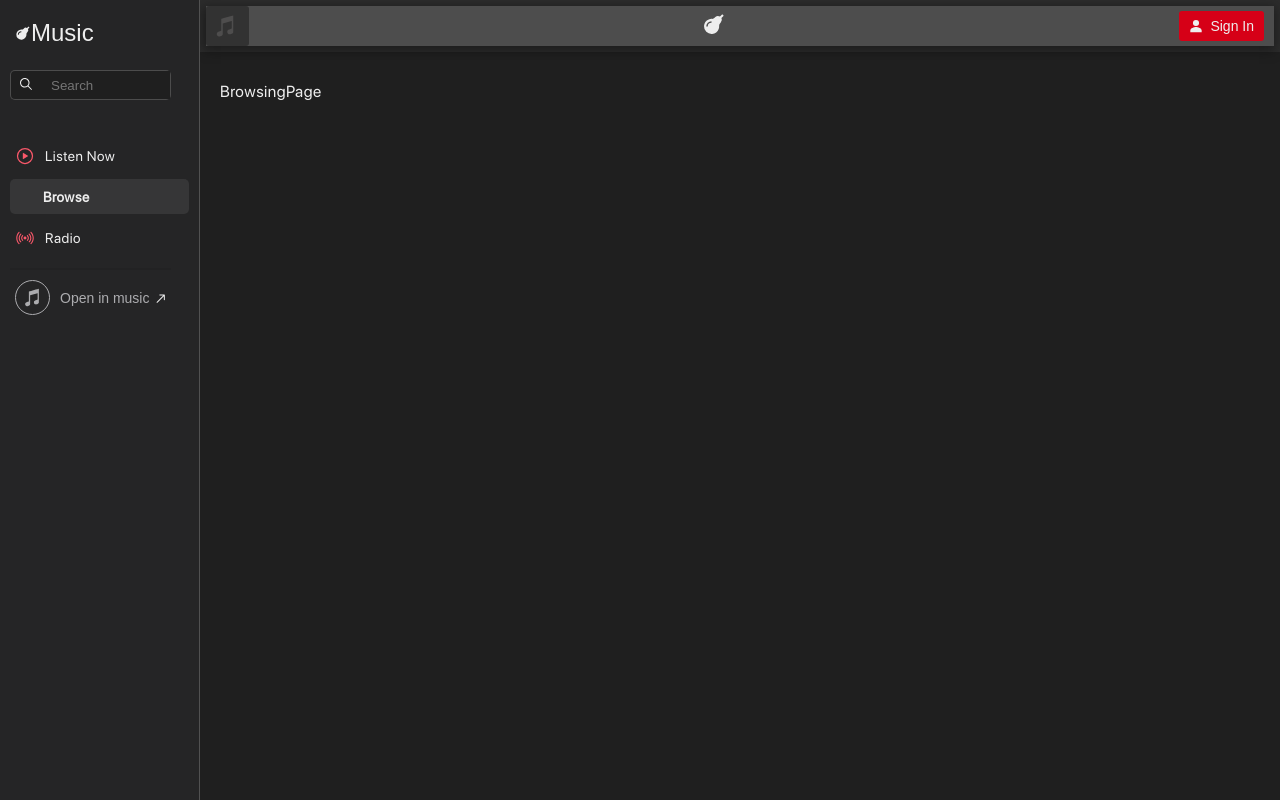
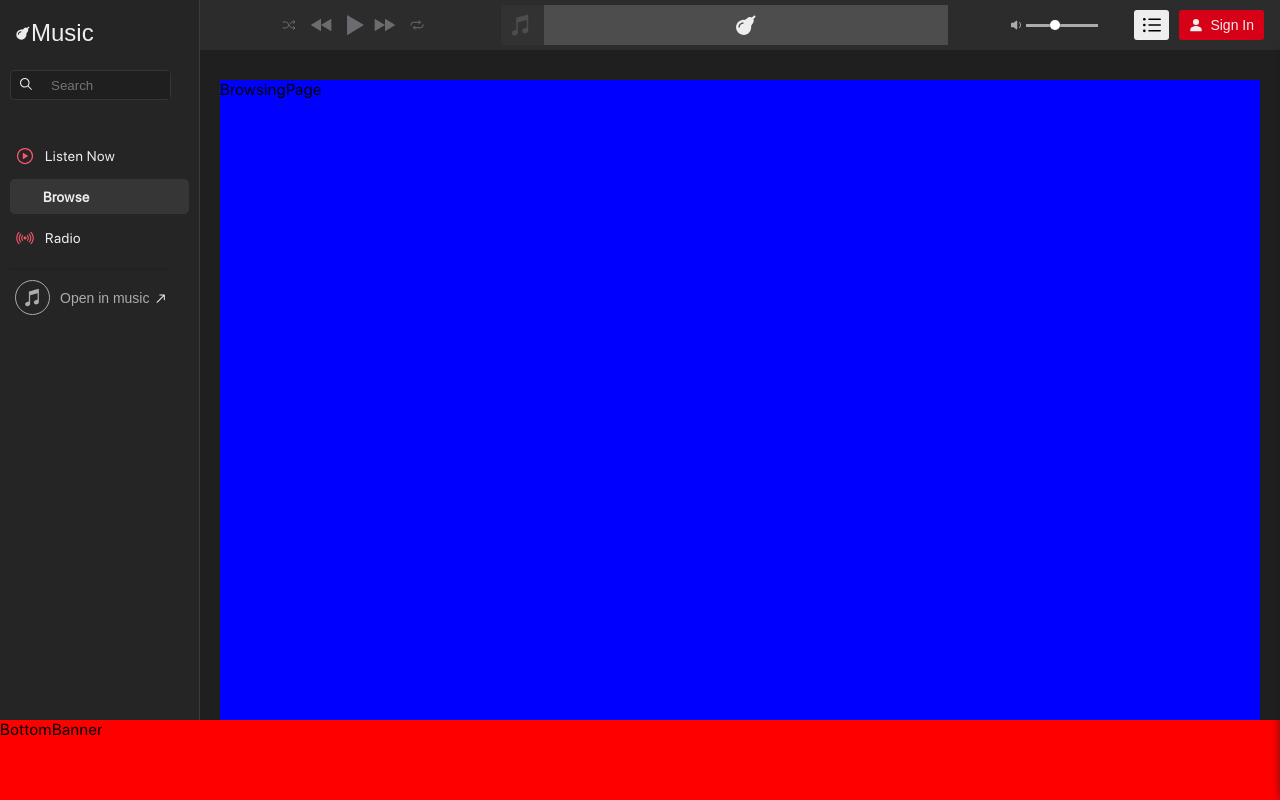
Before and after one commit to H-zakaria/Pearpple_music, a React (Vite) app: page /browse in a window 1280 px wide. Built offline with nearby package versions, Linux system fonts and the light colour scheme; some icons are missing.

Commit message:
playlist_modal

```diff
--- a/src/components/layout/audio_player/AudioPlayer.tsx
+++ b/src/components/layout/audio_player/AudioPlayer.tsx
@@ -1,27 +1,43 @@
 import React from "react";
 import "./audio_player.scss";
 import { IoMusicalNotesSharp, IoPersonSharp } from "react-icons/io5";
+import { IoIosList } from "react-icons/io";
 import { BiSolidPear } from "react-icons/bi";
+import AudioMenu from "./audio_menu/AudioMenu";
+import SoundInput from "./sound_input/SoundInput";
 
 type Props = {
   setShowPlayerModal: (arg: boolean) => void;
+  toggleModal: () => void;
 };
-const AudioPlayer: React.FC<Props> = ({ setShowPlayerModal }) => {
+const AudioPlayer: React.FC<Props> = ({ setShowPlayerModal, toggleModal }) => {
   return (
     <div id="audio_player">
       <div className="container">
-        <button className="modal_btn" onClick={(e) => setShowPlayerModal(true)}>
+        <AudioMenu />
+        <div className="btn_group">
+          <button
+            className="modal_btn"
+            onClick={() => setShowPlayerModal(true)}
+          >
             <IoMusicalNotesSharp size={24} />
           </button>
           <div className="logo">
             <BiSolidPear size={24} />
           </div>
+        </div>
+        <SoundInput />
+        <div className="btn_group">
+          <button className="playlist_btn" onClick={toggleModal}>
+            <IoIosList size={24} />
+          </button>
           <button className="sign_in">
             <IoPersonSharp />
             Sign in
           </button>
         </div>
       </div>
+    </div>
   );
 };
 
--- /dev/null
+++ b/src/components/layout/audio_player/audio_menu/AudioMenu.tsx
@@ -0,0 +1,38 @@
+import React from "react";
+import "./audio_menu.scss";
+import {
+  IoPlaySharp,
+  IoPlayBackSharp,
+  IoPlayForwardSharp,
+  IoShuffleOutline,
+  IoRepeatOutline,
+} from "react-icons/io5";
+
+const AudioMenu: React.FC = () => {
+  const playIconSize = 28;
+  const iconSize = 22;
+  const smallerIconSize = 16;
+  return (
+    <div id="audio_menu">
+      <div className="audio_buttons">
+        <button className="smaller">
+          <IoShuffleOutline size={smallerIconSize} />
+        </button>
+        <button>
+          <IoPlayBackSharp size={iconSize} />
+        </button>
+        <button>
+          <IoPlaySharp size={playIconSize} id="play_btn" />
+        </button>
+        <button>
+          <IoPlayForwardSharp size={iconSize} />
+        </button>
+        <button className="smaller">
+          <IoRepeatOutline size={smallerIconSize} />
+        </button>
+      </div>
+    </div>
+  );
+};
+
+export default AudioMenu;
--- /dev/null
+++ b/src/components/layout/audio_player/audio_menu/audio_menu.scss
@@ -0,0 +1,38 @@
+#audio_menu {
+  display: none;
+  background-color: var(--layer-2);
+  height: 40px;
+  min-width: 200px;
+  width: 35%;
+  justify-content: center;
+  align-items: center;
+
+  > .audio_buttons {
+    @include flexCenter;
+    > button {
+      @include flexCenter;
+      color: var(--dim-gray);
+      height: 100%;
+      width: 32px;
+      padding: 0;
+      //   border: 1px solid white;
+      > svg {
+        opacity: 0.8;
+        transition: opacity 0.2s ease;
+        &:hover {
+          opacity: 1;
+        }
+      }
+      &.smaller,
+      #play_btn {
+        width: 32px;
+      }
+      #play_btn {
+        padding-left: 5px;
+      }
+    }
+  }
+  @include desktop_breakpoint {
+    display: flex;
+  }
+}
--- a/src/components/layout/audio_player/audio_player.scss
+++ b/src/components/layout/audio_player/audio_player.scss
@@ -1,32 +1,76 @@
 #audio_player {
+  display: none;
   background-color: var(--layer-2);
-  height: 55px;
+  height: 50px;
   width: 100%;
   padding: 6px;
+  align-items: center;
+  @include tablet_breakpoint {
+    display: flex;
+  }
+
   .container {
     background-color: var(--layer-3);
     width: 100%;
-    height: 100%;
+    height: 40px;
     display: flex;
     justify-content: space-between;
     align-items: center;
-    box-shadow: -1px 3px 11px 2px rgba(0, 0, 0, 0.39);
+    @include desktop_breakpoint {
+      background-color: inherit;
+    }
+    .btn_group {
+      display: flex;
+      justify-content: space-between;
+      align-items: center;
+      height: 100%;
+      width: 60%;
+      &:last-child {
+        justify-content: flex-end;
+      }
+      @include desktop_breakpoint {
+        justify-content: initial;
+        &:first-child {
+          width: 60%;
+        }
+        &:last-child {
+          width: 20%;
+        }
+      }
+
       .modal_btn {
         background-color: var(--layer-4);
         height: 100%;
         width: 43px;
         padding-right: 5px;
         color: rgb(78, 77, 77);
-
-      display: flex;
-      justify-content: center;
-      align-items: center;
+        border-radius: 0;
+        @include flexCenter;
       }
 
       > .logo {
         color: var(--font-primary);
+        @include flexCenter;
+        @include desktop_breakpoint {
+          background-color: var(--layer-3);
+          min-width: 300px;
+          width: 80%;
+          height: 100%;
+          @include flexCenter;
         }
-
+      }
+      > button.playlist_btn {
+        // color: var(--font-primary);
+        background-color: var(--font-primary);
+        width: 35px;
+        height: 30px;
+        margin-right: 10px;
+        @include flexCenter;
+        display: none;
+        @include desktop_breakpoint {
+          display: flex;
+        }
+      }
       > button.sign_in {
         color: var(--font-primary);
         text-transform: capitalize;
@@ -43,3 +87,4 @@
       }
     }
   }
+}
--- /dev/null
+++ b/src/components/layout/audio_player/playlist_modal/PlayListModal.tsx
@@ -0,0 +1,37 @@
+import React, { useState } from "react";
+import "./playlist_modal.scss";
+
+interface Props {
+  showPlaylistModal: boolean;
+  toggleModal: () => void;
+  songs: string[];
+}
+const PlayListModal: React.FC<Props> = ({
+  showPlaylistModal,
+  toggleModal,
+  songs,
+}) => {
+  console.log(songs);
+  return (
+    <div id="play_lister" className={showPlaylistModal ? "active" : ""}>
+      <div className="relative">
+        <div className="blurred"></div>
+        <div className="playlist_container">
+          <h1 className="title">Up Next</h1>
+
+          <div className="playlist">
+            {songs.length > 0 && songs !== undefined ? (
+              songs.map((song) => <h4 key={song}>{song}</h4>)
+            ) : (
+              <div className="no_songs">
+                <span>No upcomming songs</span>
+              </div>
+            )}
+          </div>
+        </div>
+      </div>
+    </div>
+  );
+};
+
+export default PlayListModal;
--- /dev/null
+++ b/src/components/layout/audio_player/playlist_modal/playlist_modal.scss
@@ -0,0 +1,53 @@
+#play_lister {
+  $bg: var(--background-color);
+  position: absolute;
+  top: 50px;
+  right: 0;
+  bottom: 0;
+  width: 300px;
+  transform: translateX(100%);
+  transition: transform 0.3s ease;
+  z-index: 20;
+  > .relative {
+    position: relative;
+    width: 100%;
+    height: 100%;
+
+    > .blurred {
+      position: absolute;
+      inset: 1px;
+      background-color: rgba(29, 27, 27, 0.8);
+      filter: blur(5px);
+      z-index: 11;
+    }
+    > .playlist_container {
+      position: absolute;
+      inset: 0;
+      border-left: 1px solid var(--thin-border);
+      background-color: rgba(41, 41, 41, 0.8);
+      color: var(--font-primary);
+      padding: 5px;
+      z-index: 12;
+      > .title {
+        height: 10%;
+        font-size: var(--font-lg);
+        padding: 10px;
+      }
+      > .playlist {
+        height: 100%;
+        .no_songs {
+          width: 100%;
+          height: 90%;
+          @include flexCenter;
+          > span {
+            font-size: var(--font-sm);
+          }
+        }
+      }
+    }
+  }
+
+  &.active {
+    transform: translateX(0);
+  }
+}
--- /dev/null
+++ b/src/components/layout/audio_player/sound_input/SoundInput.tsx
@@ -0,0 +1,46 @@
+import React, { useEffect, useRef, useState } from "react";
+import "./sound_input.scss";
+import {
+  IoIosVolumeMute,
+  IoIosVolumeLow,
+  IoIosVolumeHigh,
+} from "react-icons/io";
+
+const SoundInput: React.FC = () => {
+  const iconSize = 20;
+  const defaultVolume = 40;
+  const [currentVolume, setCurrentVolume] = useState<number>(defaultVolume);
+  const [icon, setIcon] = useState<JSX.Element>(
+    <IoIosVolumeLow size={iconSize} />
+  );
+
+  useEffect(() => {
+    if (currentVolume >= 70) {
+      setIcon(<IoIosVolumeHigh size={iconSize} />);
+    } else if (currentVolume > 0) {
+      setIcon(<IoIosVolumeLow size={iconSize} />);
+    } else {
+      setIcon(<IoIosVolumeMute size={iconSize} />);
+    }
+  }, [currentVolume]);
+
+  return (
+    <div id="sound_input">
+      <button className="mute" onClick={(e) => setCurrentVolume(0)}>
+        {icon}
+      </button>
+      <div className="sound_input_bar_container">
+        <input
+          type="range"
+          min={0}
+          max={100}
+          value={currentVolume}
+          onChange={(e) => setCurrentVolume(parseInt(e.target.value))}
+          className="sound_input_bar_cursor"
+        ></input>
+      </div>
+    </div>
+  );
+};
+
+export default SoundInput;
--- /dev/null
+++ b/src/components/layout/audio_player/sound_input/sound_input.scss
@@ -0,0 +1,39 @@
+#sound_input {
+  height: 100%;
+  display: none;
+  align-items: center;
+  justify-content: space-between;
+  width: 108px;
+  .mute {
+    color: var(--light-gray);
+    @include flexCenter;
+  }
+  .sound_input_bar_container {
+    display: flex;
+    align-items: center;
+    height: 100%;
+    position: relative;
+    width: 80px;
+
+    input[type="range"] {
+      appearance: none;
+      width: 90%;
+      height: 3px;
+      background-color: var(--light-gray);
+    }
+    input[type="range"]::-webkit-slider-thumb {
+      appearance: none;
+      height: 10px;
+      width: 10px;
+      border-radius: 50%;
+      background-color: white;
+      cursor: pointer;
+      box-shadow: 0 0 2px 0 #555;
+      transition: background 0.3s ease-in-out;
+    }
+  }
+
+  @include desktop_breakpoint {
+    display: flex;
+  }
+}
--- /dev/null
+++ b/src/components/layout/bottom_banner/BottomBanner.tsx
@@ -0,0 +1,7 @@
+import React from "react";
+import "./bottom_banner.scss";
+const BottomBanner: React.FC = () => {
+  return <div id="banner">BottomBanner</div>;
+};
+
+export default BottomBanner;
--- /dev/null
+++ b/src/components/layout/bottom_banner/bottom_banner.scss
@@ -0,0 +1,9 @@
+#banner {
+  position: fixed;
+  right: 0;
+  left: 0;
+  bottom: 0;
+  height: 80px;
+  background-color: red;
+  z-index: 10;
+}
--- a/src/index.scss
+++ b/src/index.scss
@@ -34,11 +34,11 @@
   --light-gray: #acacaf;
   --lighter-gray: #939398;
   --bright-red: #d60017;
-
+  --translucid: rgba(31, 31, 31, 0.99);
   --font-primary: #eeeeee;
   --font-secondary: #fa586a;
   --font-tertiary: #acacaf;
-  --thin-border: rgba(255, 255, 255, 0.2);
+  --thin-border: rgba(255, 255, 255, 0.1);
   --input-focus: rgba(250, 87, 106, 0.9);
   /* typo */
   --font-sm: 14px;
@@ -62,47 +62,39 @@
     display: flex;
     flex-direction: column;
     overflow: hidden;
-    #audio_player {
-      display: none;
-    }
-    #page {
+    #content {
       overflow: hidden;
       padding: 30px 20px;
       height: 100%;
       width: 100%;
+      display: inline-flex;
+      .page {
+        width: 100%;
+        height: 100%;
+        background-color: blue;
+      }
     }
   }
+  button {
+    background-color: transparent;
+    border: none;
+    border-radius: 3px;
+    appearance: none;
+    cursor: pointer;
+    transition: background-color 0.1s ease;
+
+    &:active {
+      background-color: rgba(103, 147, 214, 0.6);
+    }
+  }
+
   @include tablet_breakpoint {
     flex-direction: row;
     > #main_content {
       display: flex;
       #audio_player {
-        display: block;
+        display: flex;
       }
     }
   }
 }
-
-.page {
-  // background-color: var(--background-color);
-  // color: var(--font-primary);
-  // height: 100%;
-  // width: 100%;
-  // overflow: hidden;
-  // padding: 20px 30px;
-  color: var(--font-primary);
-}
-
-button {
-  background-color: transparent;
-  /* outline: none; */
-  border: none;
-  border-radius: 3px;
-  appearance: none;
-
-  transition: background-color 0.1s ease;
-
-  &:active {
-    background-color: rgba(103, 147, 214, 0.6);
-  }
-}
--- a/src/routes/layout.tsx
+++ b/src/routes/layout.tsx
@@ -4,32 +4,55 @@
 import { useEffect, useState } from "react";
 import AudioPlayerModal from "../components/layout/audio_player/audio_modal/AudioPlayerModal";
 import { useMediaQuery } from "react-responsive";
+import PlayListModal from "../components/layout/audio_player/playlist_modal/PlayListModal";
+import BottomBanner from "../components/layout/bottom_banner/BottomBanner";
 
 export default function Layout() {
   const [showPlayerModal, setShowPlayerModal] = useState(false);
+  const [showPlaylistModal, setShowPlaylistModal] = useState(false);
   const [noTransitions, setNoTransitions] = useState(false);
   const isTablet = useMediaQuery({
     query: "(min-width: 483px)",
   });
+  const isDesktop = useMediaQuery({
+    query: "(min-width: 1010px)",
+  });
+  let playListSongs: string[] = [];
   //empeche transition du player_modal quand on passe de tablet && modal active à mobile puis retour sur tablet
   useEffect(() => {
-    if (isTablet) {
+    if (!isTablet) {
       setShowPlayerModal(false);
     }
-  }, [isTablet]);
+    if (!isDesktop) {
+      console.log("isnt Desktop");
+      setShowPlaylistModal(false);
+    }
+  }, [isTablet, isDesktop]);
 
+  function toggleModal() {
+    setShowPlaylistModal(!showPlaylistModal);
+  }
   return (
     <div id="app">
       <Navigation />
       <div id="main_content">
-        <AudioPlayer setShowPlayerModal={setShowPlayerModal} />
+        <AudioPlayer
+          setShowPlayerModal={setShowPlayerModal}
+          toggleModal={toggleModal}
+        />
         <AudioPlayerModal
           showPlayerModal={showPlayerModal}
           setShowPlayerModal={setShowPlayerModal}
         />
-        <div id="page">
+        <PlayListModal
+          showPlaylistModal={showPlaylistModal}
+          toggleModal={toggleModal}
+          songs={playListSongs}
+        />
+        <div id="content">
           <Outlet />
         </div>
+        <BottomBanner />
       </div>
     </div>
   );
```
Lines whose indentation alone changed are shown as unchanged.
